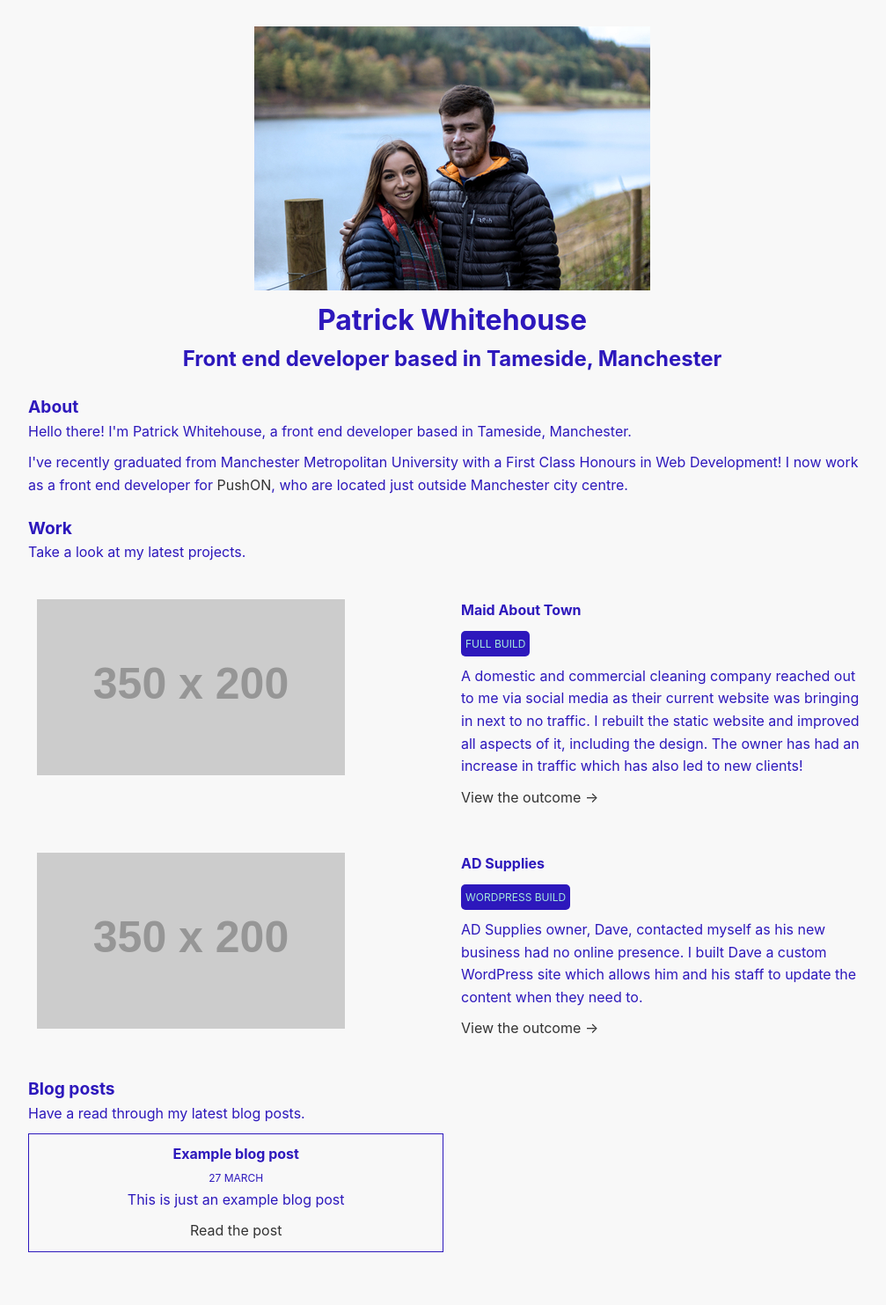
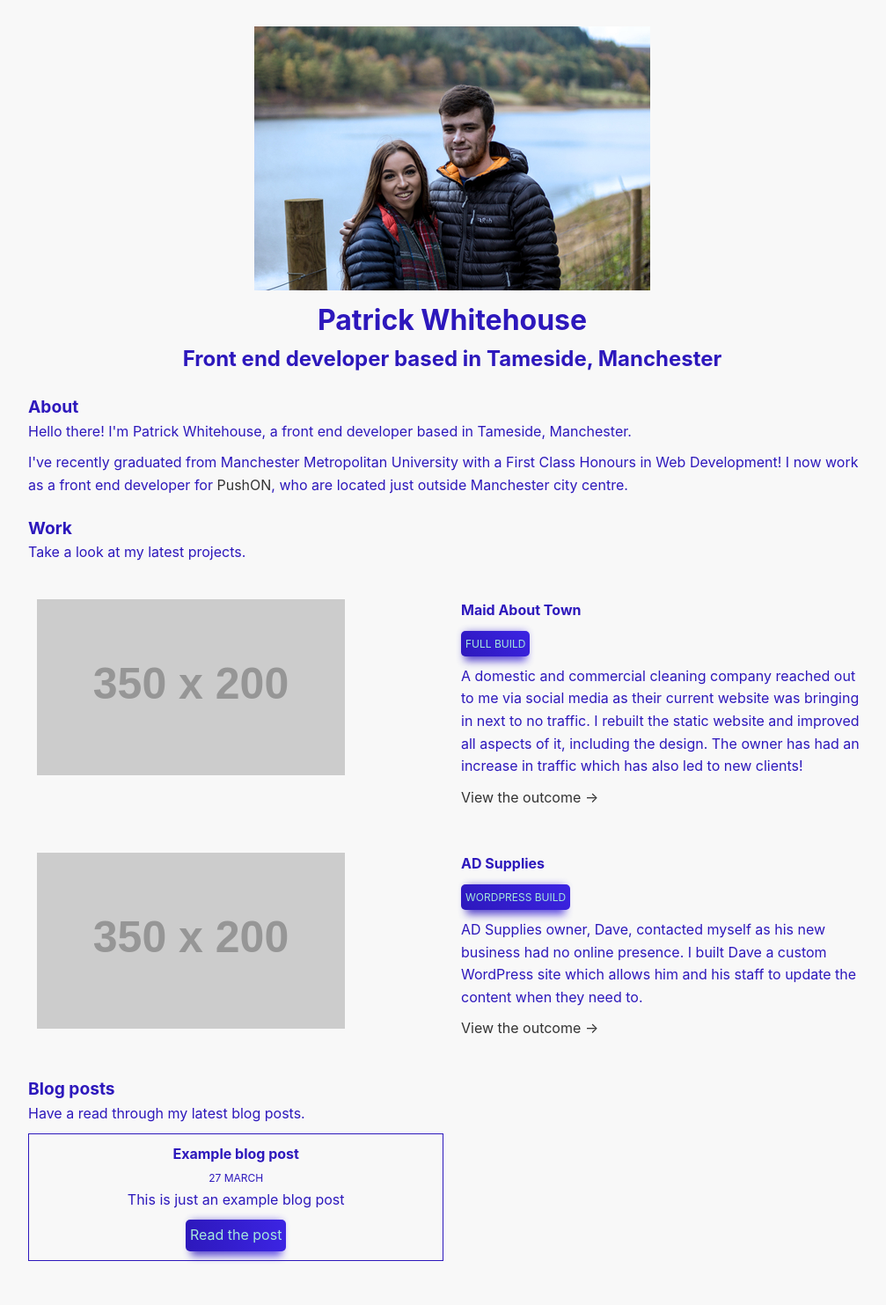
Before and after one commit to PatrickWhitehouse/Old-portfolio, a Jekyll site: the page built from index.html, in a window 1280 px wide. Shown: the whole page at 88% size, without its empty margins (126-1133 px from the left). Built offline with Jekyll 4.4.1, drawn with Linux system fonts in a browser that asks for light colours.

Commit message:
add gradient

```diff
--- a/_scss/_variables.scss
+++ b/_scss/_variables.scss
@@ -1,5 +1,6 @@
 /* Colours */
 $secondary: #2d18bc;
+$lighter-secondary: lighten($secondary, 10%);
 $primary:#a6e9dc;
 $dark: #333;
 $light: #F8F8F8;
--- a/_scss/main.scss
+++ b/_scss/main.scss
@@ -64,6 +64,35 @@ section{
     }
 }
 
+a.btn{
+    background: linear-gradient(to right, $secondary, $lighter-secondary);
+    display: inline-block;
+    color: $primary;
+    padding: $spacer1/2;
+    border-radius: 5px;
+    position: relative;
+
+    &::after{
+        content: "";
+                    position: absolute;
+                    z-index: -1;
+                    height: 110%;
+                    width: 90%;
+                    opacity: 0.8;
+                    background: inherit;
+                    left: 5%;
+                    bottom: -5px;
+                    filter: blur(5px);
+                    transition: ease-in-out all .2s;
+    }
+    &:hover{
+        &::after{
+            bottom: -2px;
+            transition: ease-in-out all .2s;
+        }
+    }
+}
+
 /* Custom styles */
 
 section.hero{
@@ -93,9 +122,25 @@ section.hero{
             small{
                 display: inline-block;
                 color: $primary;
-                background-color: $secondary;
+                background: linear-gradient(45deg, $secondary, $lighter-secondary);
                 padding: 5px;
                 border-radius: 5px;
+                position: relative;
+
+                /* Gradient shadow */
+
+                &::after{
+                    content: "";
+                    position: absolute;
+                    z-index: -1;
+                    height: 110%;
+                    width: 90%;
+                    opacity: 0.8;
+                    background: inherit;
+                    left: 5%;
+                    bottom: -5px;
+                    filter: blur(5px);
+                }
             }
             *{
                     margin-bottom: $spacer1;
--- a/css/main.css
+++ b/css/main.css
@@ -56,6 +56,30 @@ section {
   section:last-of-type {
     margin-bottom: 10px; }
 
+a.btn {
+  background: linear-gradient(to right, #2d18bc, #3c24e3);
+  display: inline-block;
+  color: #a6e9dc;
+  padding: 5px;
+  border-radius: 5px;
+  position: relative; }
+  a.btn::after {
+    content: "";
+    position: absolute;
+    z-index: -1;
+    height: 110%;
+    width: 90%;
+    opacity: 0.8;
+    background: inherit;
+    left: 5%;
+    bottom: -5px;
+    -webkit-filter: blur(5px);
+            filter: blur(5px);
+    transition: ease-in-out all .2s; }
+  a.btn:hover::after {
+    bottom: -2px;
+    transition: ease-in-out all .2s; }
+
 /* Custom styles */
 section.hero {
   text-align: center; }
@@ -77,9 +101,23 @@ section.hero {
     .work--grid .work--item .work--desc small {
       display: inline-block;
       color: #a6e9dc;
-      background-color: #2d18bc;
+      background: linear-gradient(45deg, #2d18bc, #3c24e3);
       padding: 5px;
-      border-radius: 5px; }
+      border-radius: 5px;
+      position: relative;
+      /* Gradient shadow */ }
+      .work--grid .work--item .work--desc small::after {
+        content: "";
+        position: absolute;
+        z-index: -1;
+        height: 110%;
+        width: 90%;
+        opacity: 0.8;
+        background: inherit;
+        left: 5%;
+        bottom: -5px;
+        -webkit-filter: blur(5px);
+                filter: blur(5px); }
     .work--grid .work--item .work--desc * {
       margin-bottom: 10px; }
     .work--grid .work--item .work--desc a.work--url {
--- a/index.html
+++ b/index.html
@@ -47,7 +47,7 @@ title: Patrick Whitehouse - Front end developer based in Tameside
         <h4>{{post.title}}</h4>
         <small>{{post.date | date: '%d %B'}}</small>
         <p>{{post.excerpt}}</p>
-        <a href="{{post.url}}">Read the post</a>
+        <a class="btn" href="{{post.url}}">Read the post</a>
       </li>
       {% endfor %}
   </ul>
```
Also changed, not shown: 1 other file.
